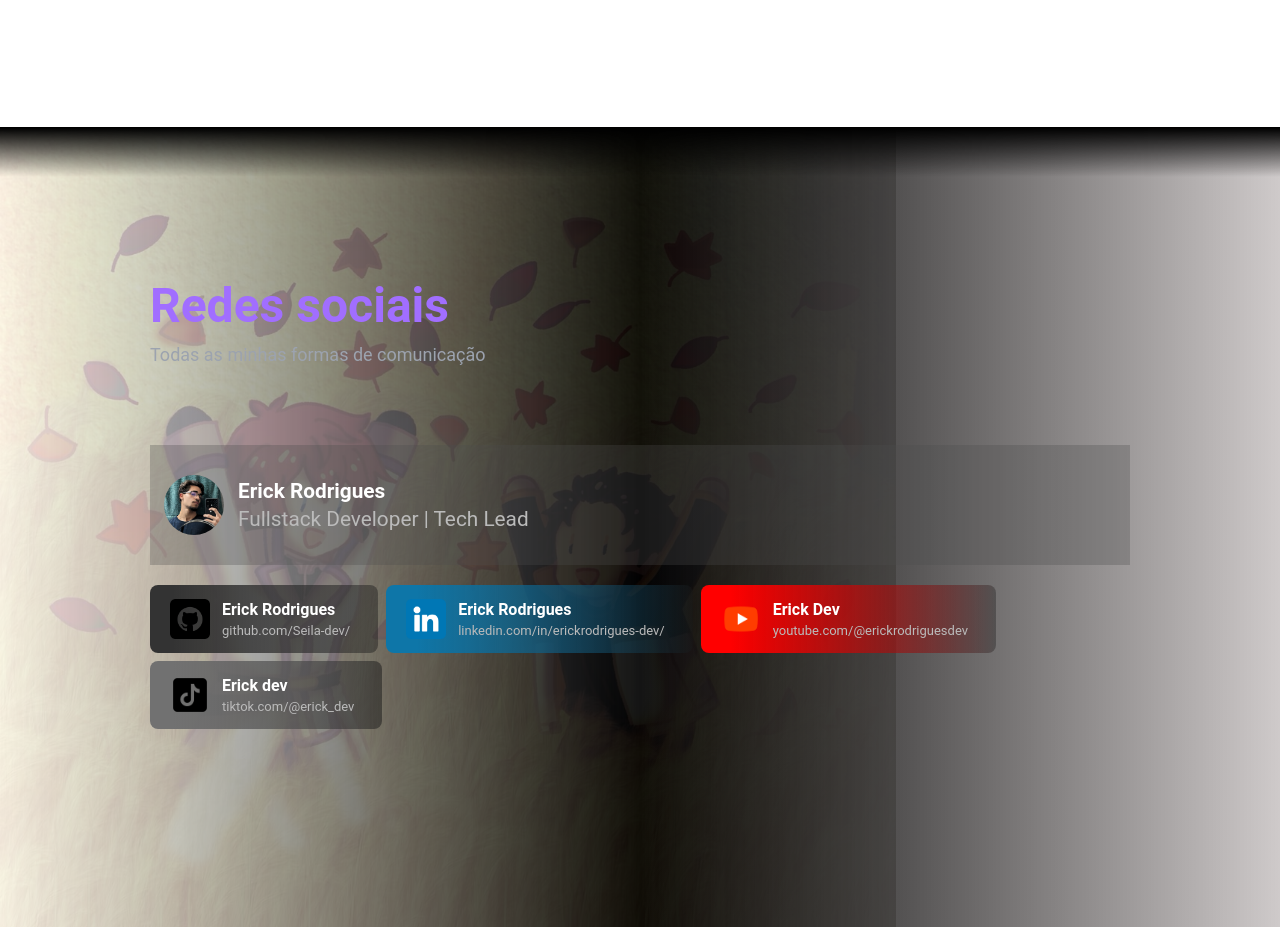
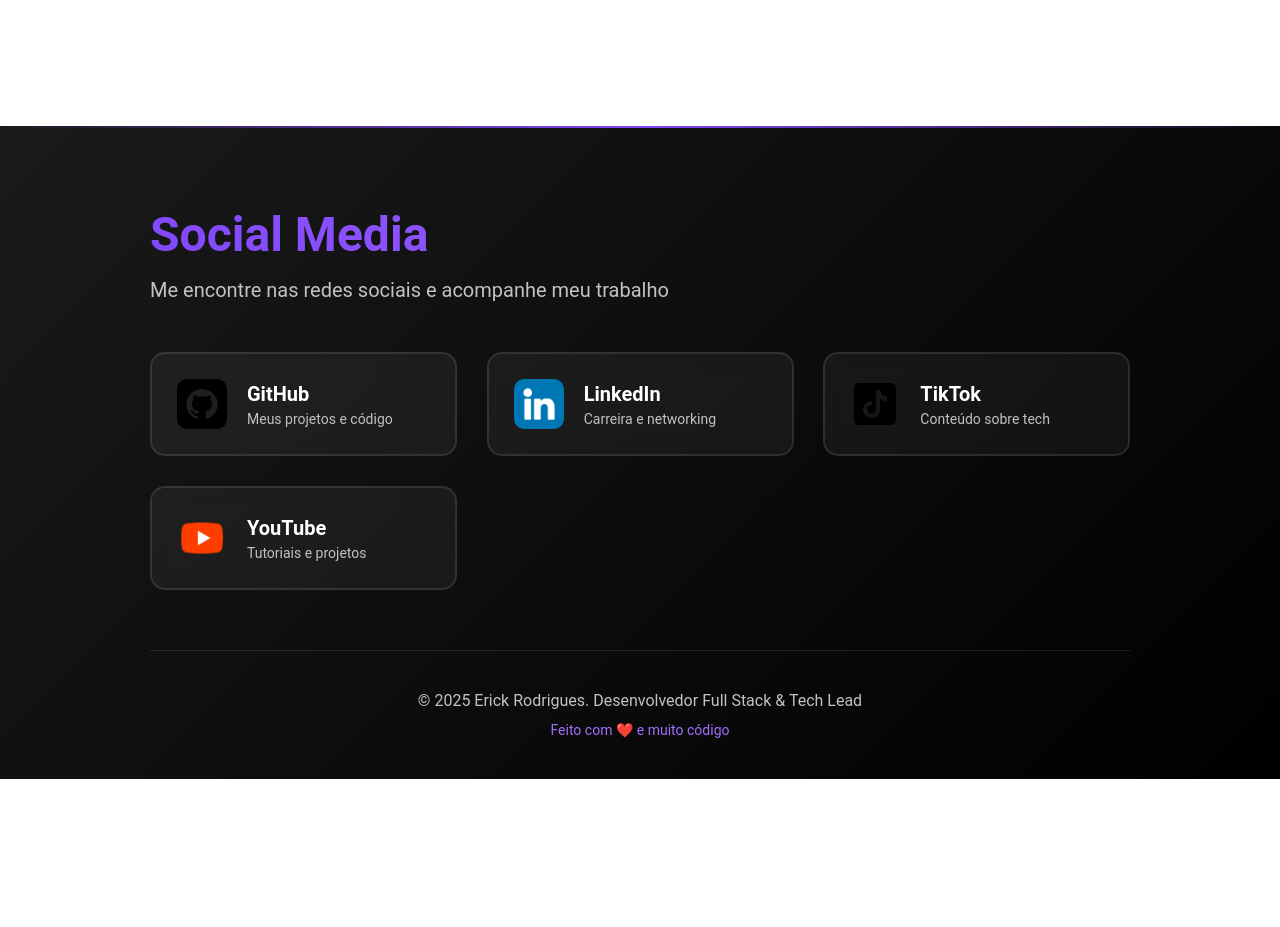
Before and after one commit to Seila-dev/my-portfolio, a React (Vite) app: page / in a window 1280 px wide. Shown: the part 3180-4107 px from the top of the page. After the commit the page ends 3959 px from the top, so only its background shows below. Built offline with nearby package versions, Linux system fonts and the light colour scheme.

Commit message:
refactor: restructure footer and social media styling

```diff
--- a/src/components/SocialMedia/index.tsx
+++ b/src/components/SocialMedia/index.tsx
@@ -1,290 +1,307 @@
-import styled, { keyframes } from "styled-components";
-import image from '../../assets/subaru-reinhard.jpg'
-import character from '../../assets/me.jpg'
-// import video from '../../assets/subaru-stairs.mp4';
-import linkedin from '../../assets/linkedin.png';
-import github from '../../assets/github.png';
-import youtube from '../../assets/youtube.png';
-import tiktok from '../../assets/tiktok.png'
+import styled from "styled-components"
+import githubIcon from '../../assets/github.png'
+import linkedinIcon from '../../assets/linkedin.png'
+import tiktokIcon from '../../assets/tiktok.png'
+import youtubeIcon from '../../assets/youtube.png'
 
-export const SocialMedia = () => {
+export const SocialFooter = () => {
+    return (
+        <>
+            <SectionTransition />
+            <FooterContainer id="socialmedia">
+                <FooterContent>
+                    <SocialSection>
+                        <h2>Social Media</h2>
+                        <p>Me encontre nas redes sociais e acompanhe meu trabalho</p>
 
-    return (
-        <Section id="socialmedia">
-            {/* <BackgroundVideo autoPlay loop muted playsInline>
-  <source src={video} type="video/mp4" />
-</BackgroundVideo> */}
-            <Header>
-                <Title>Redes sociais</Title>
-                <Subtitle>Todas as minhas formas de comunicação</Subtitle>
-            </Header>
-                        <Footer>
-              <WidthSettings>
-                <Icon src={character} alt="Tiktok link" className="character" />
-                <TextWrapper>
-                  <Text>Erick Rodrigues</Text>
-                  <TextSecondary>Fullstack Developer | Tech Lead</TextSecondary>
-                </TextWrapper>
+                        <SocialGrid>
+                            <SocialLink
+                                href="https://github.com/Seila-dev/"
+                                target="_blank"
+                                rel="noopener noreferrer"
+                                className="github"
+                            >
+                                <img src={githubIcon} alt="GitHub" />
+                                <div className="social-info">
+                                    <span className="social-name">GitHub</span>
+                                    <span className="social-desc">Meus projetos e código</span>
+                                </div>
+                            </SocialLink>
 
-              </WidthSettings>
-              </Footer>
+                            <SocialLink
+                                href="https://www.linkedin.com/in/erickrodrigues-dev/"
+                                target="_blank"
+                                rel="noopener noreferrer"
+                                className="linkedin"
+                            >
+                                <img src={linkedinIcon} alt="LinkedIn" />
+                                <div className="social-info">
+                                    <span className="social-name">LinkedIn</span>
+                                    <span className="social-desc">Carreira e networking</span>
+                                </div>
+                            </SocialLink>
 
-            <Content>
-                <MediaBox as="a" href="https://github.com/Seila-dev" target="_blank" rel="noopener noreferrer" variant='github'>
-                    <Icon src={github} alt="Github link"></Icon>
-                                        <TextWrapper>
-                        <Text>Erick Rodrigues</Text>
-                        <TextSecondary>github.com/Seila-dev/</TextSecondary>
-                    </TextWrapper>
-                </MediaBox>
+                            <SocialLink
+                                href="https://www.tiktok.com/@erick_dev"
+                                target="_blank"
+                                rel="noopener noreferrer"
+                                className="tiktok"
+                            >
+                                <img src={tiktokIcon} alt="TikTok" />
+                                <div className="social-info">
+                                    <span className="social-name">TikTok</span>
+                                    <span className="social-desc">Conteúdo sobre tech</span>
+                                </div>
+                            </SocialLink>
 
-                <MediaBox as="a" href="https://linkedin.com/in/erickrodrigues-dev" target="_blank" rel="noopener noreferrer" variant='linkedin'>
-                    <Icon src={linkedin} alt="Linkedin link"></Icon>
-                                        <TextWrapper>
-                        <Text>Erick Rodrigues</Text>
-                        <TextSecondary>linkedin.com/in/erickrodrigues-dev/</TextSecondary>
-                    </TextWrapper>
-                </MediaBox>
+                            <SocialLink
+                                href="https://www.youtube.com/@erickrodriguesdev"
+                                target="_blank"
+                                rel="noopener noreferrer"
+                                className="youtube"
+                            >
+                                <img src={youtubeIcon} alt="YouTube" />
+                                <div className="social-info">
+                                    <span className="social-name">YouTube</span>
+                                    <span className="social-desc">Tutoriais e projetos</span>
+                                </div>
+                            </SocialLink>
+                        </SocialGrid>
+                    </SocialSection>
 
-                <MediaBox as="a" href="https://www.youtube.com/@erickrodriguesdev" target="_blank" rel="noopener noreferrer" variant='youtube'>
-                    <Icon src={youtube} alt="Youtube link"></Icon>
-                                        <TextWrapper>
-                        <Text>Erick Dev</Text>
-                        <TextSecondary>youtube.com/@erickrodriguesdev</TextSecondary>
-                    </TextWrapper>
-                </MediaBox>
+                    <FooterBottom>
+                        <p>&copy; 2025 Erick Rodrigues. Desenvolvedor Full Stack & Tech Lead</p>
+                        <span>Feito com ❤️ e muito código</span>
+                    </FooterBottom>
+                </FooterContent>
+            </FooterContainer>
+        </>
+    )
+}
 
-                <MediaBox as="a" href="https://www.tiktok.com/@erick_dev" target="_blank" rel="noopener noreferrer" variant="tiktok">
-                    <Icon src={tiktok} alt="Tiktok link" />
-                    <TextWrapper>
-                        <Text>Erick dev</Text>
-                        <TextSecondary>tiktok.com/@erick_dev</TextSecondary>
-                    </TextWrapper>
-                </MediaBox>
-            </Content>
-
-        </Section>
-    );
-};
-
-const fadeIn = keyframes`
-    from { opacity: 0; transform: translateY(20px); }
-    to { opacity: 1; transform: translateY(0); }
+const SectionTransition = styled.div`
+    position: relative;
+    width: 100%;
+    height: 0px;
+    background: linear-gradient(to bottom, rgba(0, 0, 0, 0.6), transparent);
+    z-index: 1;
+    margin-top: -1px;
 `;
 
-// const slideIn = keyframes`
-//     from { transform: translateX(-20px); opacity: 0; }
-//     to { transform: translateX(0); opacity: 1; }
-// `;
+const FooterContainer = styled.footer`
+    background: linear-gradient(135deg, #1a1a1a 0%, #000 100%);
+    color: white;
+    padding: 80px 0 40px;
+    position: relative;
 
-const Section = styled.section`
-  position: relative;
-  display: flex;
-  flex-direction: column;
-  padding: 60px 150px;
-  padding-top: 150px;
-  min-height: 100vh;
-  color: white;
-  gap: 20px;
-  z-index: -1;
-  overflow: hidden;
-  background: linear-gradient(to left, #4c3b3b45, #000, transparent);
-
-  /* Imagem da biblioteca no canto direito */
     &::before {
-    content: '';
+        content: "";
         position: absolute;
         top: 0;
         left: 0;
-    bottom: 0;
-    width: 70%;
-    background-repeat: no-repeat;
-    background-size: cover;
-    background-position: center right;
-background-image:
-  linear-gradient(to left, rgba(0, 0, 0, 0.9), transparent 80%),
-  url(${image});
-    opacity: 0.2;
-    pointer-events: none;
-    z-index: -1;
+        width: 100%;
+        height: 2px;
+        background: linear-gradient(90deg, transparent, var(--primary), transparent);
+    }
+`;
+
+const FooterContent = styled.div`
+    // max-width: 1200px;
+    margin: 0 auto;
+    padding: 0 150px;
+
+    @media (max-width: 1024px) {
+        padding: 0 40px;
     }
 
+    @media (max-width: 768px) {
+        padding: 0 20px;
+    }
+`;
 
+const SocialSection = styled.div`
+    // text-align: center;
+    margin-bottom: 60px;
 
-/* Sobreposição lateral + topo + bottom */
-&::after {
-  content: '';
-  position: absolute;
-  top: 0;
-  right: 0;
-  bottom: 0;
-  left: 0;
-
-  /* Combina 3 camadas: top, bottom e lateral (fade suave da imagem) */
-  background:
-    linear-gradient(to bottom, #000 1px, transparent 50px),   /* Top gradient */
-    // linear-gradient(to top, #000 1px, transparent 50px),     /* Bottom gradient */
-    linear-gradient(to left, rgba(0, 0, 0, 0.5), transparent 0%); /* Fade da imagem para o fundo */
-
-  z-index: 1;
-  pointer-events: none;
+    h2 {
+        font-size: 48px;
+        margin-bottom: 15px;
+        background: linear-gradient(45deg, var(--primary), var(--primary-light));
+        -webkit-background-clip: text;
+        -webkit-text-fill-color: transparent;
+        background-clip: text;
+        animation: fade-up 0.5s 0.2s backwards;
     }
 
-  > * {
-    position: relative;
-    z-index: 1;
+    p {
+        font-size: 20px;
+        color: #c2c2c2;
+        margin-bottom: 50px;
+        animation: fade-up 0.5s 0.4s backwards;
     }
 
-  @media (max-width: 1024px) {
-    padding: 40px 20px;
+    @media (max-width: 768px) {
+        h2 {
+            font-size: 32px;
+        }
 
-    &::before,
-    &::after {
-      width: 100%;
-      background-position: center;
-        // background: linear-gradient(to right, #1a002b, #000, transparent);
-        z-index: 0;
+        p {
+            font-size: 18px;
         }
     }
 `;
 
-const Header = styled.div`
-    margin-bottom: 60px;
-    animation: ${fadeIn} 0.8s ease-out;
-`;
+const SocialGrid = styled.div`
+    display: grid;
+    grid-template-columns: repeat(auto-fit, minmax(280px, 1fr));
+    gap: 30px;
+    // max-width: 800px;
+    // margin: 0 auto;
 
-const Title = styled.h2`
-    font-size: 48px;
-    font-weight: 700;
-    margin-bottom: 10px;
-    background: var(--primary-light);
-    -webkit-background-clip: text;
-    -webkit-text-fill-color: transparent;
-    background-clip: text;
-`;
-
-const Subtitle = styled.p`
-    font-size: 18px;
-    color: #9ca3af;
-    margin: 0;
-`;
-
-const Content = styled.div`
-    // display: grid;
-    // grid-template-columns: 1fr 1fr;
-    // grid-template-rows: 1fr 1fr;
-    display: flex;
-    flex-wrap: wrap;
-    align-items: flex-start;
-    gap: 8px;
-    transition: 0.2s ease-out;
-    width: 100%;
-
-    @media (max-width: 1024px) {
-        margin-bottom: 60px;
+    @media (max-width: 768px) {
+        grid-template-columns: 1fr;
+        gap: 20px;
     }
 `;
 
-// const BackgroundVideo = styled.video`
-//   position: absolute;
-//   top: 0;
-//   left: 0;
-//   width: 100%;
-//   height: 100%;
-//   object-fit: cover;
-//   opacity: 0.20;
-//   z-index: 0;
-//   pointer-events: none;
-// `;
-
-const MediaBox = styled.div<{ variant: string }>`
+const SocialLink = styled.a`
     display: flex;
     align-items: center;
-  gap: 12px;
-  background: ${({ variant }) => {
-        switch (variant) {
-            case 'youtube':
-                return 'linear-gradient(to right, #ff0000 10%, #1818185a)';
-            case 'tiktok':
-                return 'linear-gradient(to right, #717171ff 10%, #18181881)';
-            case 'linkedin':
-                return 'linear-gradient(to right, #0e76a8 10%, #18181870)';
-            case 'github':
-                return 'linear-gradient(to right, #333 10%, #1818186e)';
-            default:
-                return 'linear-gradient(to right, #1a1a1a 10%, #18181871)';
-        }
-    }};
-  border-radius: 8px;
-  padding: 14px 28px 14px 20px;
-  width: fit-content;
-//   min-width: 50px;
-//   max-width: 400px;
-  cursor: pointer;
-  transition: all 0.3s ease;
+    background: rgba(255, 255, 255, 0.05);
+    backdrop-filter: blur(10px);
+    border: 2px solid rgba(255, 255, 255, 0.1);
+    border-radius: 15px;
+    padding: 25px;
     text-decoration: none;
     color: white;
+    transition: all 0.3s ease;
+    position: relative;
+    overflow: hidden;
+    animation: fade-up 0.5s 0.6s backwards;
+
+    &::before {
+        content: "";
+        position: absolute;
+        top: 0;
+        left: -100%;
+        width: 100%;
+        height: 100%;
+        background: linear-gradient(90deg, transparent, rgba(255, 255, 255, 0.1), transparent);
+        transition: left 0.5s ease;
+    }
 
     &:hover {
-    background: rgba(255, 255, 255, 0.08);
-    transform: translateY(-4px);
+        transform: translateY(-5px);
+        border-color: var(--primary);
+        box-shadow: 0 20px 40px rgba(134, 1, 243, 0.3);
+
+        &::before {
+            left: 100%;
+        }
+    }
+
+    img {
+        width: 50px;
+        height: 50px;
+        margin-right: 20px;
+        border-radius: 10px;
+        transition: transform 0.3s ease;
+    }
+
+    &:hover img {
+        transform: scale(1.1);
+    }
+
+    .social-info {
+        display: flex;
+        flex-direction: column;
+        flex: 1;
+    }
+
+    .social-name {
+        font-size: 20px;
+        font-weight: 600;
+        margin-bottom: 5px;
+    }
+
+    .social-desc {
+        font-size: 14px;
+        color: #c2c2c2;
+    }
+
+    &.github:hover {
+        border-color: #333;
+        box-shadow: 0 20px 40px rgba(51, 51, 51, 0.3);
+    }
+
+    &.linkedin:hover {
+        border-color: #0077b5;
+        box-shadow: 0 20px 40px rgba(0, 119, 181, 0.3);
+    }
+
+    &.tiktok:hover {
+        border-color: #ff0050;
+        box-shadow: 0 20px 40px rgba(255, 0, 80, 0.3);
+    }
+
+    &.youtube:hover {
+        border-color: #ff0000;
+        box-shadow: 0 20px 40px rgba(255, 0, 0, 0.3);
+    }
+
+    @media (max-width: 768px) {
+        padding: 20px;
+
+        img {
+            width: 40px;
+            height: 40px;
+            margin-right: 15px;
+        }
+
+        .social-name {
+            font-size: 18px;
+        }
     }
 `;
 
+const FooterBottom = styled.div`
+    text-align: center;
+    padding-top: 40px;
+    border-top: 1px solid rgba(255, 255, 255, 0.1);
+    animation: fade-up 0.5s 0.8s backwards;
 
-const Icon = styled.img`
-  width: 40px;
-  height: 40px;
-  object-fit: contain;
+    p {
+        font-size: 16px;
+        color: #c2c2c2;
+        margin-bottom: 10px;
+    }
+
+    span {
+        font-size: 14px;
+        color: var(--primary-light);
+    }
+
+    @media (max-width: 768px) {
+        p {
+            font-size: 14px;
+        }
+
+        span {
+            font-size: 12px;
+        }
+    }
 `;
 
-const WidthSettings = styled.div`
-    max-width: 1200px;
-    display: flex;
-    align-items: center;
-    width: 100%;
-    gap: 14px;
-
-
-  img{
-    border-radius: 50%;
-    object-fit: cover;
-    width: 60px;
-    height: 60px;
+// Adicione estas animações ao seu CSS global se ainda não existir
+/*
+@keyframes fade-up {
+  from {
+    opacity: 0;
+    transform: translateY(30px);
   }
-
-  span{
-    font-size: 1.3rem;
+  to {
+    opacity: 1;
+    transform: translateY(0);
   }
-`
-
-const TextWrapper = styled.div`
-  display: flex;
-  flex-direction: column;
-  justify-content: center;
-  gap: 4px;
-`;
-
-const Text = styled.span`
-  font-size: 16px;
-  font-weight: 600;
-  color: white;
-`;
-
-const TextSecondary = styled.span`
-  font-size: 13px;
-  color: #bbb;
-`;
-
-const Footer = styled.footer`
-    position: relative;
-    bottom: 0;
-    left: 0;
-    gap: 12px;
-    display: flex;
-    padding: 30px 14px;
-    justify-content: center;
-      background: #4e4e4e4d;
-    align-items: center;
-    width: 100%;
-`
+}
+*/
--- a/src/components/main/index.tsx
+++ b/src/components/main/index.tsx
@@ -8,7 +8,7 @@ import { useEffect, useState } from "react"
 import cvDownload from '../../assets/ErickOliveiraRodrigues_DevWebFullStack_PDF.pdf'
 import { TechSlider } from "../TechSlider"
 import About from "../About"
-import { SocialMedia } from "../SocialMedia"
+import { SocialFooter } from "../SocialMedia"
 // import MainProject from "../MainProject"
 
 interface MouseMovements {
@@ -109,7 +109,7 @@ export const Main = () => {
 
             {/* <Project description="descrição foda" desktopImg={backgroundVideo} liveLink="linkzao" mobileImg={backgroundVideo} name="titulo" repoLink="link" technologies={[]} /> */}
             <Projects />
-            <SocialMedia />
+            <SocialFooter />
             {/* <MainProject /> */}
             {/* <Skills /> */}
 
```
Also changed, not shown: src/assets/reinhard-vs-al.jpg (added). Lines whose indentation alone changed are shown as unchanged.
